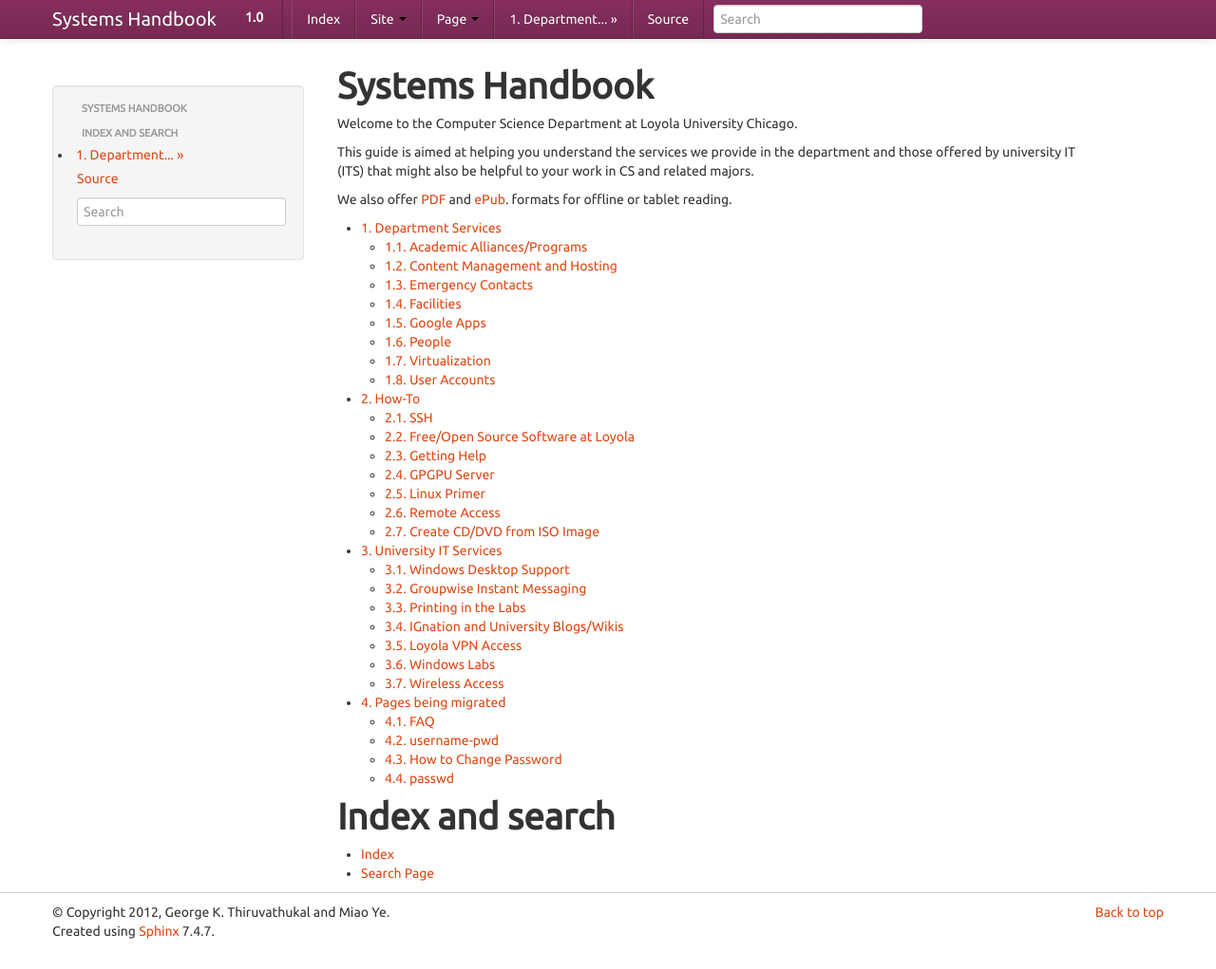
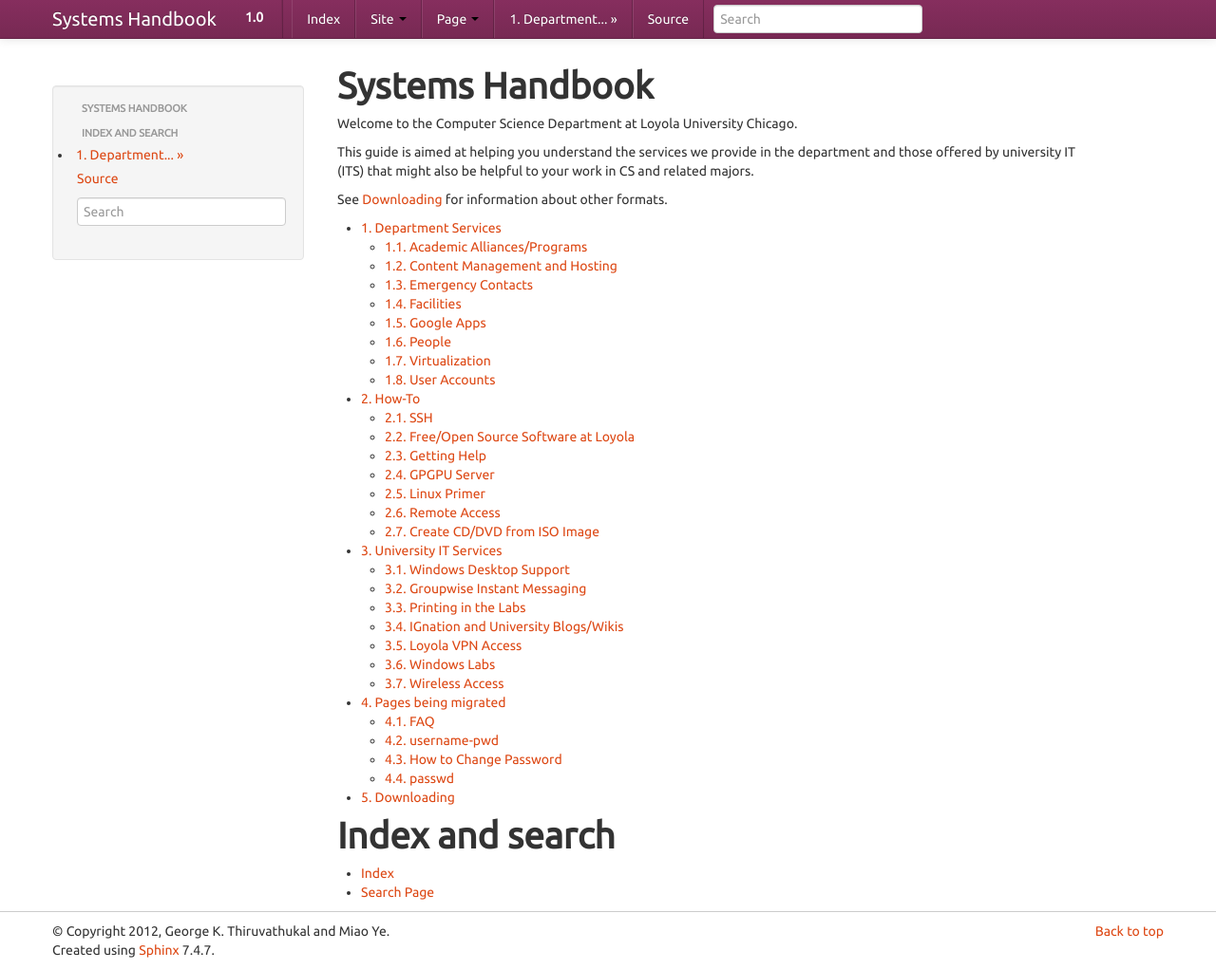
Before and after one commit to LoyolaChicagoCS/syshandbook, a Sphinx documentation site: the page built from source/index.rst, in a window 1280 px wide and 1021 px high. Shown: the whole window at 95% size. Built offline with Sphinx 7.4.7, drawn with Linux system fonts in a browser that asks for light colours.

Commit message:
syshandbook: information about downlaod formats
Signed-off-by: George K. Thiruvathukal <gkt@cs.luc.edu>

```diff
--- a/source/index.rst
+++ b/source/index.rst
@@ -8,19 +8,17 @@ This guide is aimed at helping you understand the services we provide
 in the department and those offered by university IT (ITS) that might
 also be helpful to your work in CS and related majors.
 
-We also offer
-`PDF <http://systems.cs.luc.edu/latex/SystemsHandbook.pdf>`_ and
-`ePub <http://systems.cs.luc.edu/epub/SystemsHandbook.epub>`_. formats for
-offline or tablet reading.
+See :doc:`download` for information about other formats.
 
 .. toctree::
    :maxdepth: 2
    :numbered:
 
-   department-services.rst
-   how-to.rst
-   its-services.rst
-   migrating.rst
+   department-services
+   how-to
+   its-services
+   migrating
+   download
 
 Index and search
 ================
```
Also changed, not shown: source/download.rst (added, +10 -0 lines).
